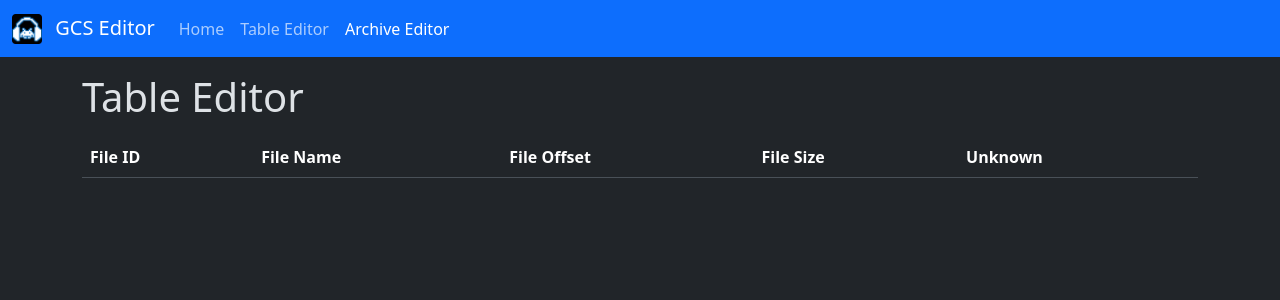
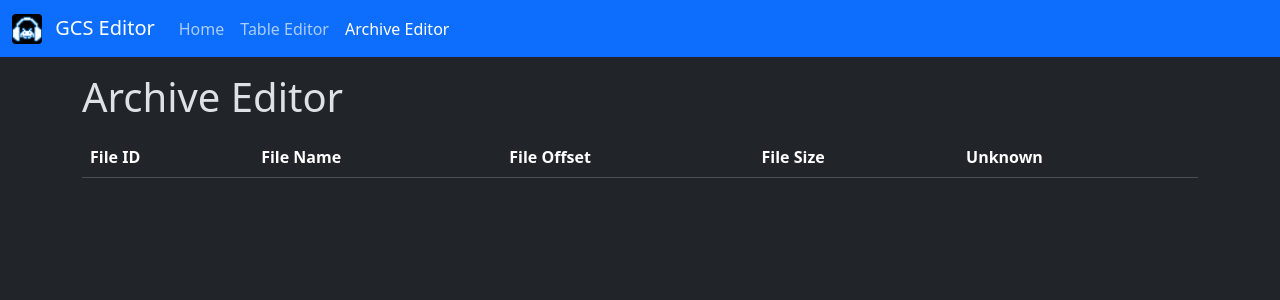
Before and after one commit to kuromiii/gcst-editor, a Vue app: page /gcst-editor/archiveeditor in a window 1280 px wide. Shown: the top 300 px of the page. Built offline with nearby package versions, Linux system fonts and the light colour scheme.

Commit message:
Fix title

```diff
--- a/src/views/ArchiveEditorView.vue
+++ b/src/views/ArchiveEditorView.vue
@@ -61,7 +61,7 @@ function onDrop(e: DragEvent) {
 <template>
   <div class="container vh-navbar" @drop="onDrop($event)" @dragover.prevent @dragenter.prevent>
     <h1 class="mt-3">
-      Table Editor
+      Archive Editor
     </h1>
 
     <p v-if="alar">
```
